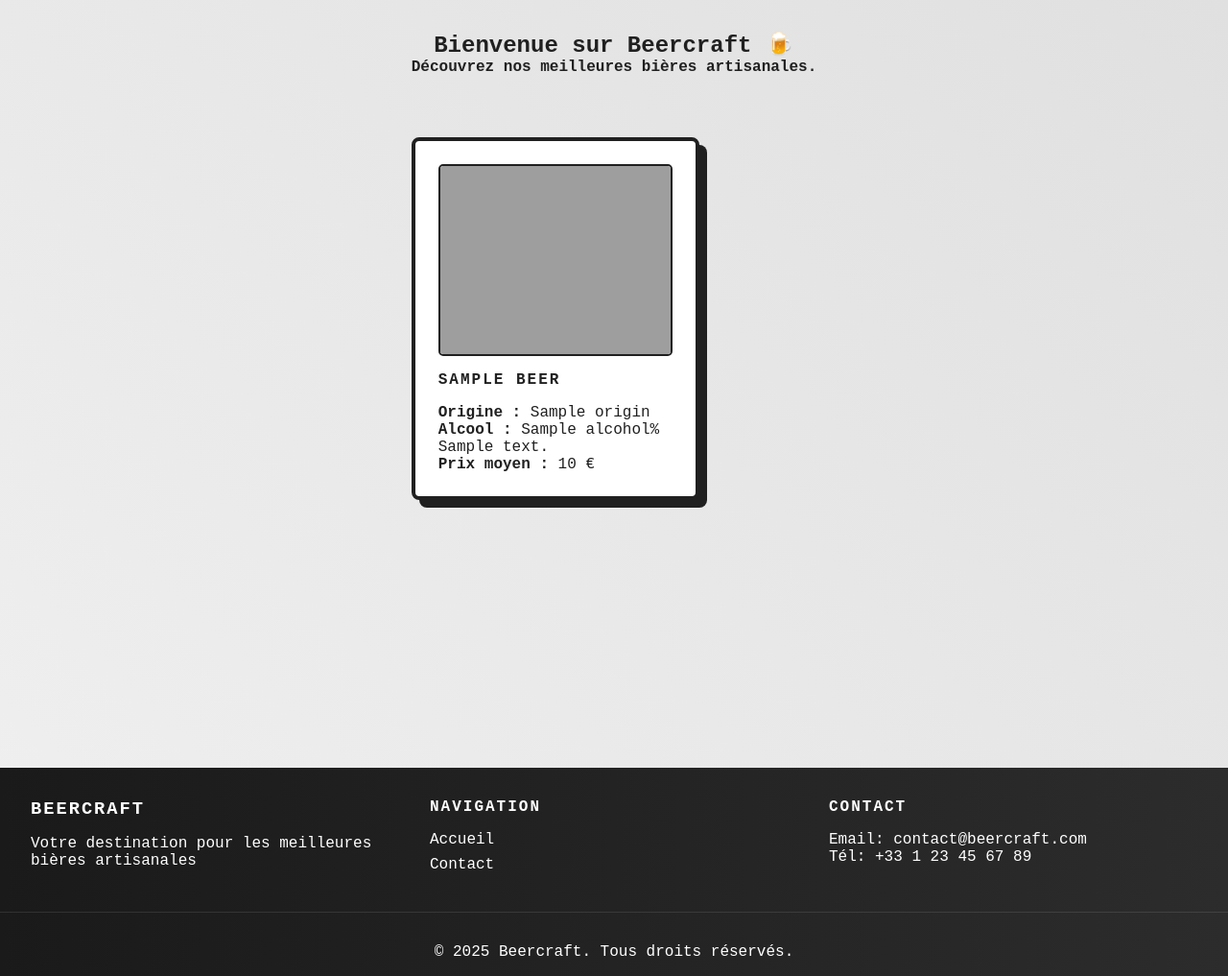
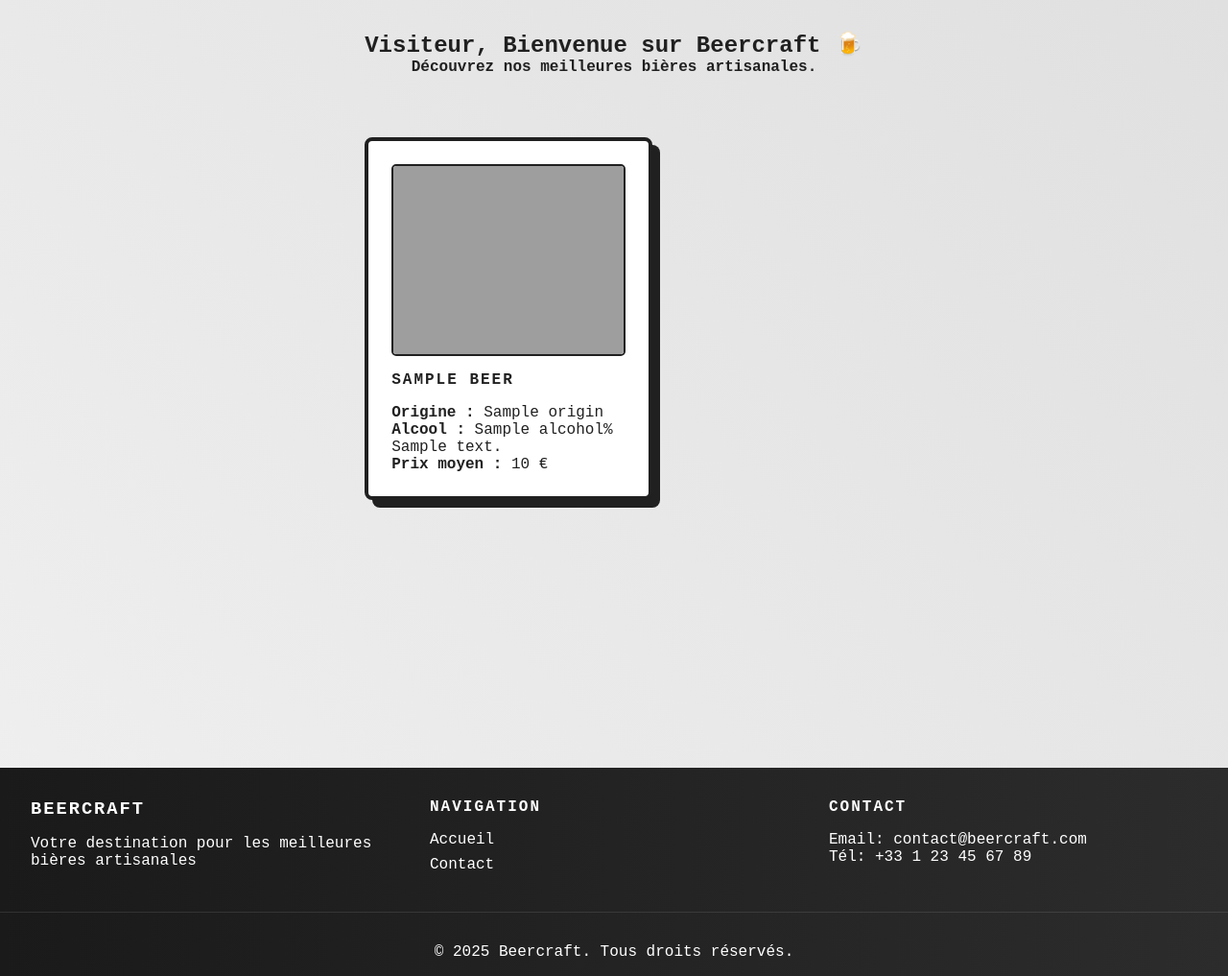
Before and after one commit to DzmitryiKorjik/PHP_beercraft-app, a PHP site: template app/views/home.php in a window 1280 px wide. Shown: the whole page at 96% size. Run offline with PHP 8.4, Linux system fonts and the light colour scheme; the template is opened without the code that fills it: most values are stand-ins (such as "Sample title", 1, 10 or a date in 2020); some libraries are stand-ins or nearby versions; grey boxes are pictures that could not be loaded.

Commit message:
ajouter username

```diff
--- a/app/controllers/BeerController.php
+++ b/app/controllers/BeerController.php
@@ -7,6 +7,7 @@
 class BeerController
 {
     private $model;
+    private $username;
 
     public function __construct()
     {
@@ -20,6 +21,9 @@
      */
     public function index($view = 'home')
     {
+        // Récupérer le nom d'utilisateur depuis la session
+        $this->username = isset($_SESSION['users']['username']) ? $_SESSION['users']['username'] : 'Visiteur';
+
         $beers = $this->model->getAllBeers();
         require_once __DIR__ . "/../views/layout.php";
     }
--- a/app/views/home.php
+++ b/app/views/home.php
@@ -4,11 +4,12 @@
  * Page d'accueil
  * Affiche la liste des bières disponibles
  */
+$username = isset($_SESSION['users']['username']) ? $_SESSION['users']['username'] : 'Visiteur';
 ?>
 <section class="container">
     <!-- Titre de la page -->
     <div class="titre">
-        <h1>Bienvenue sur Beercraft 🍺</h1>
+        <h1><?= $username ?>, Bienvenue sur Beercraft 🍺</h1>
         <p>Découvrez nos meilleures bières artisanales.</p>
     </div>
 
```
